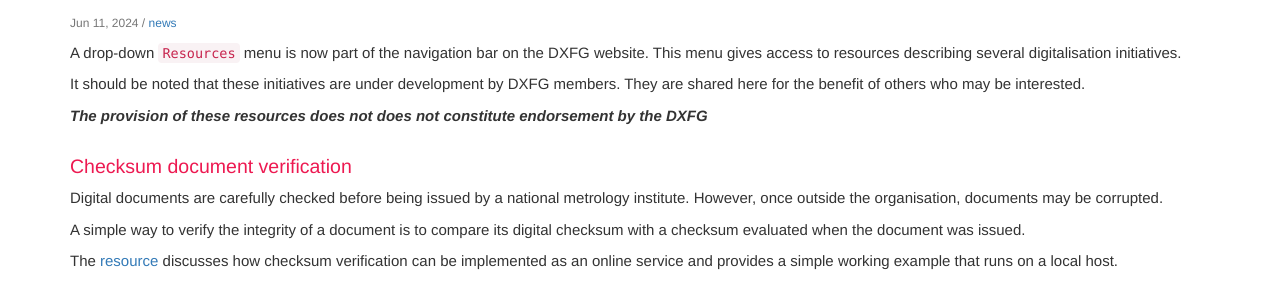
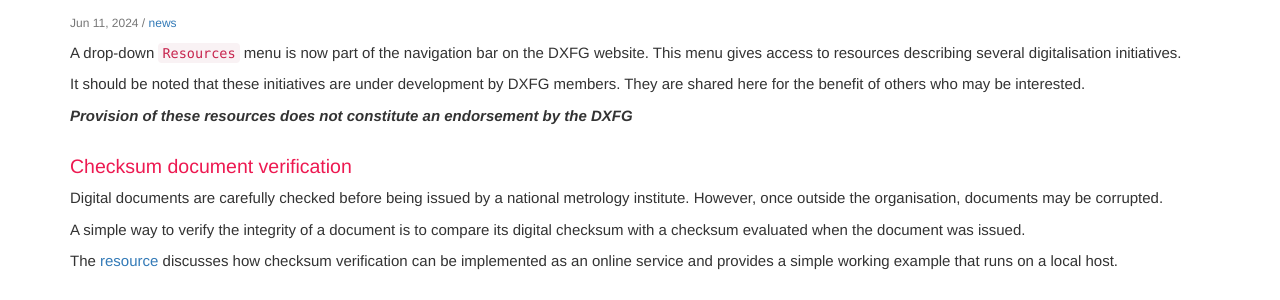
Before and after one commit to apmp-dxfg/apmp-dxfg.github.io, a Jekyll site: the page built from _posts/2024-06-11-DXFG-new-resources.md, in a window 1280 px wide. Shown: the part 126-426 px from the top of the page. Built offline with Jekyll 4.4.1, drawn with Linux system fonts in a browser that asks for light colours; comment, search, counter and statistics services are not loaded.

Commit message:
Correct typo

```diff
--- a/_posts/2024-06-11-DXFG-new-resources.md
+++ b/_posts/2024-06-11-DXFG-new-resources.md
@@ -8,7 +8,7 @@
 
 It should be noted that these initiatives are under development by DXFG members. They are shared here for the benefit of others who may be interested.
 
-***The provision of these resources does not does not constitute endorsement by the DXFG***
+***Provision of these resources does not constitute an endorsement by the DXFG***
 
 ### Checksum document verification
 Digital documents are carefully checked before being issued by a national metrology institute.
```
